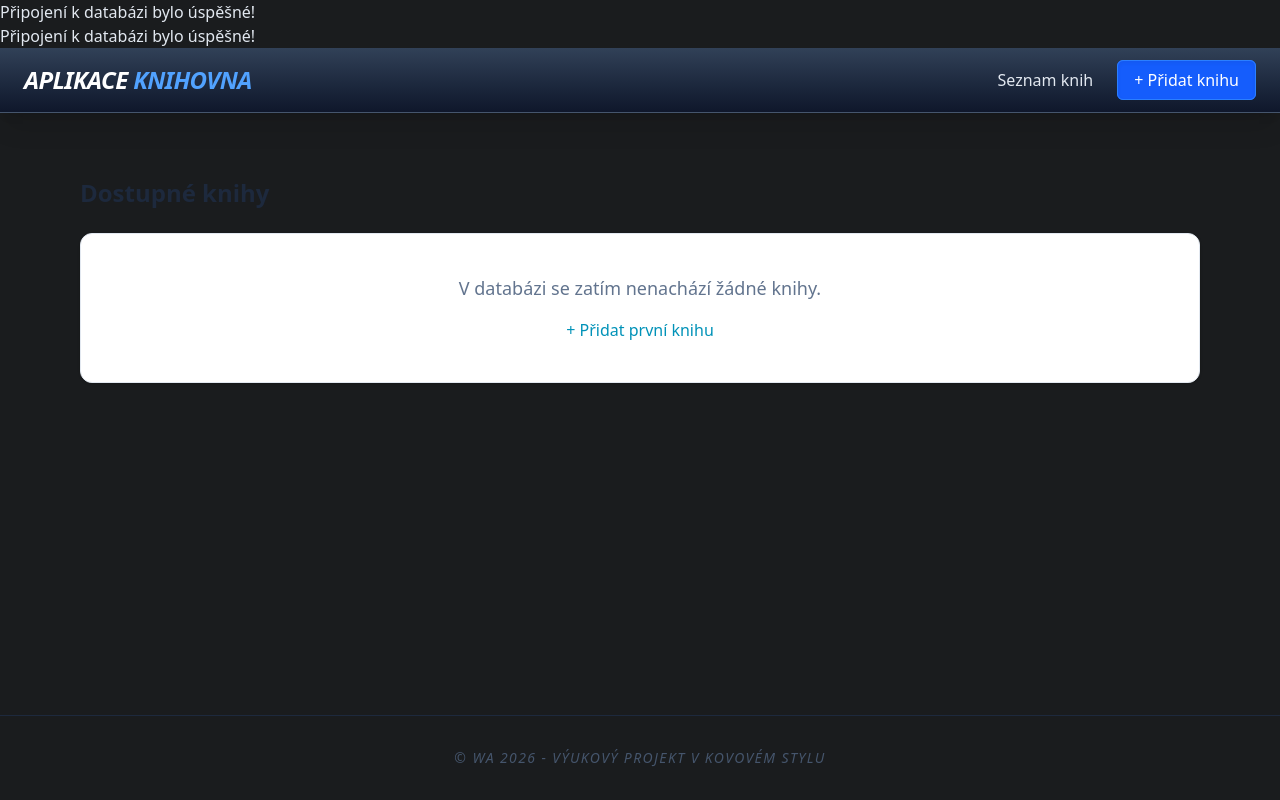
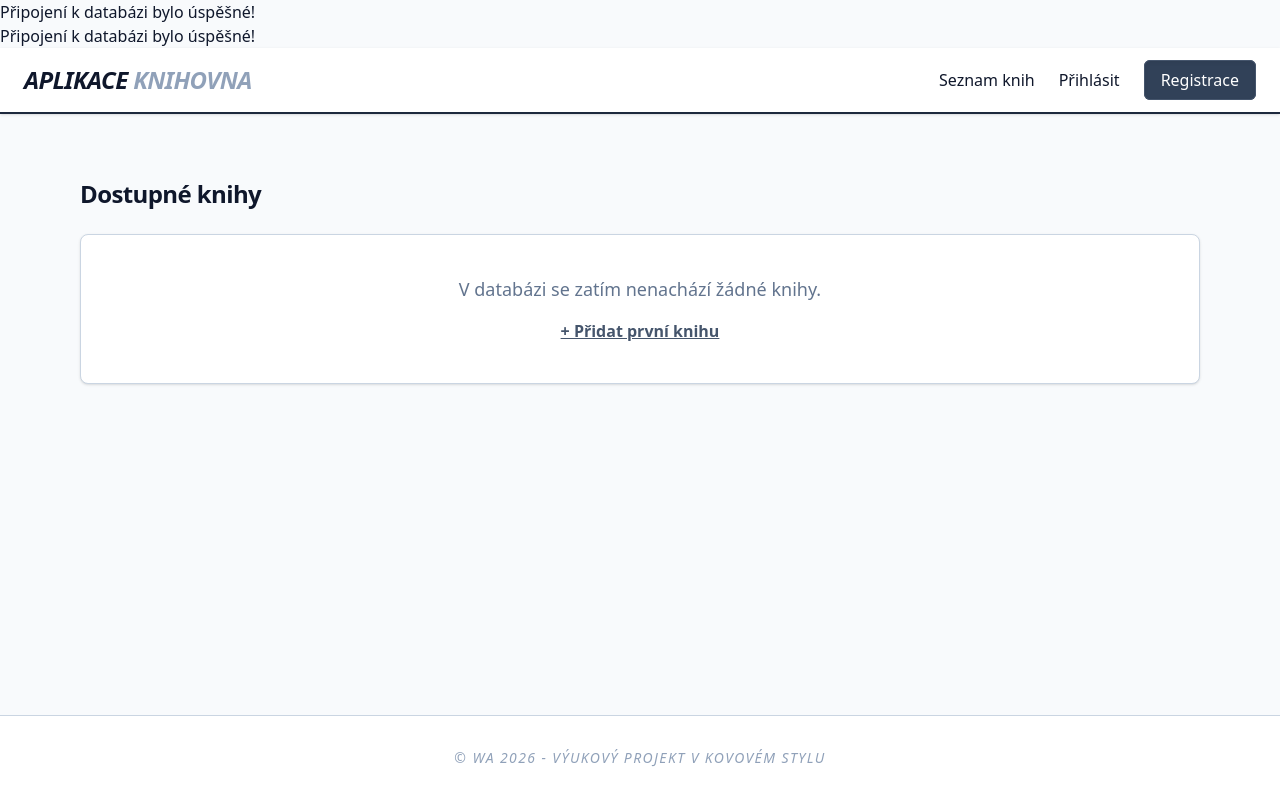
Before and after one commit to agebhardtova/WA-2026-AG, a PHP site: page / in a window 1280 px wide. Run offline with PHP 8.4, Linux system fonts and the light colour scheme; data that the repository does not hold is empty.

Commit message:
Registrace a přihlašování #19

```diff
--- a/BooksApp/app/views/books/books_list.php
+++ b/BooksApp/app/views/books/books_list.php
@@ -3,42 +3,42 @@
 <main class="max-w-6xl mx-auto px-4 py-8 flex-grow w-full">
 
     <div class="flex justify-between items-end mb-6">
-        <h2 class="text-2xl font-semibold text-slate-800">Dostupné knihy</h2>
+        <h2 class="text-2xl font-bold text-slate-900 tracking-tight">Dostupné knihy</h2>
     </div>
 
     <?php if (empty($books)): ?>
-        <div class="bg-white rounded-xl shadow-sm border border-slate-200 p-10 text-center">
+        <div class="bg-white rounded-lg shadow-sm border border-slate-300 p-10 text-center">
             <p class="text-slate-500 text-lg">V databázi se zatím nenachází žádné knihy.</p>
-            <a href="<?= BASE_URL ?>/index.php?url=book/create" class="inline-block mt-4 text-cyan-600 hover:text-cyan-800 font-medium">
+            <a href="<?= BASE_URL ?>/index.php?url=book/create" class="inline-block mt-4 text-slate-600 hover:text-black font-bold underline transition-colors">
                 + Přidat první knihu
             </a>
         </div>
     <?php else: ?>
-        <div class="bg-white rounded-xl shadow-sm border border-slate-200 overflow-hidden">
+        <div class="bg-white rounded-lg shadow-sm border border-slate-300 overflow-hidden">
             <div class="overflow-x-auto">
                 <table class="w-full text-left border-collapse">
                     <thead>
-                        <tr class="bg-slate-50 border-b border-slate-200 text-slate-500 text-xs uppercase tracking-wider">
-                            <th class="px-6 py-4 font-semibold">ID</th>
-                            <th class="px-6 py-4 font-semibold">Název knihy</th>
-                            <th class="px-6 py-4 font-semibold">Autor</th>
-                            <th class="px-6 py-4 font-semibold">Rok</th>
-                            <th class="px-6 py-4 font-semibold">Cena</th>
-                            <th class="px-6 py-4 font-semibold text-right">Akce</th>
+                        <tr class="bg-slate-100 border-b-2 border-slate-800 text-slate-700 text-xs uppercase tracking-wider">
+                            <th class="px-6 py-4 font-bold">ID</th>
+                            <th class="px-6 py-4 font-bold">Název knihy</th>
+                            <th class="px-6 py-4 font-bold">Autor</th>
+                            <th class="px-6 py-4 font-bold">Rok</th>
+                            <th class="px-6 py-4 font-bold">Cena</th>
+                            <th class="px-6 py-4 font-bold text-right">Akce</th>
                         </tr>
                     </thead>
-                    <tbody class="divide-y divide-slate-100 text-sm">
+                    <tbody class="divide-y divide-slate-200 text-sm">
                         <?php foreach ($books as $book): ?>
                             <tr class="hover:bg-slate-50 transition-colors group">
-                                <td class="px-6 py-4 text-slate-500">#<?= htmlspecialchars($book['id']) ?></td>
-                                <td class="px-6 py-4 font-medium text-slate-900"><?= htmlspecialchars($book['title']) ?></td>
+                                <td class="px-6 py-4 text-slate-400 font-medium">#<?= htmlspecialchars($book['id']) ?></td>
+                                <td class="px-6 py-4 font-bold text-slate-900"><?= htmlspecialchars($book['title']) ?></td>
                                 <td class="px-6 py-4 text-slate-600"><?= htmlspecialchars($book['author']) ?></td>
                                 <td class="px-6 py-4 text-slate-600"><?= htmlspecialchars($book['year']) ?></td>
-                                <td class="px-6 py-4 text-slate-900 font-medium"><?= htmlspecialchars($book['price']) ?> Kč</td>
+                                <td class="px-6 py-4 text-slate-900 font-semibold"><?= htmlspecialchars($book['price']) ?> Kč</td>
                                 <td class="px-6 py-4 text-right space-x-3">
-                                    <a href="<?= BASE_URL ?>/index.php?url=book/show/<?= $book['id'] ?>" class="text-indigo-500 hover:text-indigo-700 font-medium transition-colors">Detail</a>
-                                    <a href="<?= BASE_URL ?>/index.php?url=book/edit/<?= $book['id'] ?>" class="text-sky-500 hover:text-sky-700 font-medium transition-colors">Upravit</a>
-                                    <a href="<?= BASE_URL ?>/index.php?url=book/delete/<?= $book['id'] ?>" onclick="return confirm('Opravdu chcete knihu smazat?')" class="text-rose-500 hover:text-rose-700 font-medium transition-colors">Smazat</a>
+                                    <a href="<?= BASE_URL ?>/index.php?url=book/show/<?= $book['id'] ?>" class="text-slate-400 hover:text-black font-semibold transition-colors">Detail</a>
+                                    <a href="<?= BASE_URL ?>/index.php?url=book/edit/<?= $book['id'] ?>" class="text-slate-400 hover:text-black font-semibold transition-colors">Upravit</a>
+                                    <a href="<?= BASE_URL ?>/index.php?url=book/delete/<?= $book['id'] ?>" onclick="return confirm('Opravdu chcete knihu smazat?')" class="text-slate-800 hover:text-black font-bold underline transition-colors">Smazat</a>
                                 </td>
                             </tr>
                         <?php endforeach; ?>
--- a/BooksApp/app/views/layout/footer.php
+++ b/BooksApp/app/views/layout/footer.php
@@ -1,5 +1,5 @@
-    <footer class="mt-auto border-t border-slate-800 py-8 text-center bg-[#1a1c1e]">
-        <p class="text-slate-600 text-sm tracking-widest uppercase italic">&copy; WA 2026 - Výukový projekt v kovovém stylu</p>
+<footer class="mt-auto border-t border-slate-300 py-8 text-center bg-white">
+        <p class="text-slate-400 text-sm tracking-widest uppercase italic">&copy; WA 2026 - Výukový projekt v kovovém stylu</p>
     </footer>
 
 </body>
--- a/BooksApp/app/views/layout/header.php
+++ b/BooksApp/app/views/layout/header.php
@@ -6,24 +6,45 @@
     <script src="https://cdn.jsdelivr.net/npm/@tailwindcss/browser@4"></script>
     <title>Knihovna - Výuková aplikace</title>
 </head>
-<body class="bg-[#1a1c1e] text-slate-200 min-h-screen font-sans flex flex-col">
+<body class="bg-slate-50 text-slate-900 min-h-screen font-sans flex flex-col">
 
-    <header class="bg-gradient-to-b from-slate-700 to-slate-900 border-b border-slate-600 shadow-xl">
+    <header class="bg-white border-b-2 border-slate-800 shadow-sm">
         <div class="container mx-auto px-6 py-4 flex flex-col md:flex-row justify-between items-center">
-            <h1 class="text-2xl font-bold tracking-tight text-white uppercase italic">
-                Aplikace <span class="text-blue-400">Knihovna</span>
+            <h1 class="text-2xl font-bold tracking-tight text-slate-900 uppercase italic">
+                Aplikace <span class="text-slate-400">Knihovna</span>
             </h1>
 
            <nav class="mt-4 md:mt-0">
-                <ul class="flex space-x-6">
+                <ul class="flex items-center space-x-6">
                     <li>
                         <a href="<?= BASE_URL ?>/index.php" class="hover:text-blue-400 transition-colors font-medium">Seznam knih</a>
                     </li>
+
+                    <?php if (isset($_SESSION['user_id'])): ?>
                         <li>
                             <a href="<?= BASE_URL ?>/index.php?url=book/create" class="bg-blue-600 hover:bg-blue-500 text-white px-4 py-2 rounded-md transition-all shadow-inner border border-blue-500">
                                 + Přidat knihu
                             </a>
                         </li>
+                        <li class="text-slate-400 text-sm">
+                            Ahoj, <span class="text-white font-semibold tracking-wide"><?= htmlspecialchars($_SESSION['user_name']) ?></span>
+                        </li>
+                        <li>
+                            <a href="<?= BASE_URL ?>/index.php?url=auth/logout" class="text-rose-400 hover:text-white transition-colors text-sm uppercase tracking-wider font-medium">
+                                Odhlásit
+                            </a>
+                        </li>
+
+                    <?php else: ?>
+                        <li>
+                            <a href="<?= BASE_URL ?>/index.php?url=auth/login" class="hover:text-blue-400 transition-colors font-medium">Přihlásit</a>
+                        </li>
+                        <li>
+                            <a href="<?= BASE_URL ?>/index.php?url=auth/register" class="bg-slate-700 hover:bg-slate-600 text-white px-4 py-2 rounded-md transition-all shadow-inner border border-slate-600">
+                                Registrace
+                            </a>
+                        </li>
+                    <?php endif; ?>
                 </ul>
             </nav>
         </div>
@@ -35,15 +56,15 @@
                 <?php foreach ($_SESSION['messages'] as $type => $messages): ?>
                     <?php
                         $styles = [
-                            'success' => 'bg-emerald-900/30 border-emerald-500 text-emerald-400',
-                            'error'   => 'bg-rose-900/30 border-rose-500 text-rose-400',
-                            'notice'  => 'bg-amber-900/30 border-amber-500 text-amber-400',
+                            'success' => 'bg-white border-slate-800 text-slate-800',
+                            'error'   => 'bg-slate-200 border-black text-black font-bold',
+                            'notice'  => 'bg-slate-50 border-slate-500 text-slate-600',
                         ];
-                        $style = $styles[$type] ?? 'bg-slate-800 border-slate-500 text-slate-300';
+                        $style = $styles[$type] ?? 'bg-white border-slate-500 text-slate-700';
                     ?>
                     <?php foreach ($messages as $message): ?>
-                        <div class="<?= $style ?> border-l-4 p-4 rounded-r-lg shadow-md animate-fade-in">
-                            <p class="font-semibold text-sm italic"><?= htmlspecialchars($message) ?></p>
+                        <div class="<?= $style ?> border-l-4 p-4 rounded-r-lg shadow-sm animate-fade-in">
+                            <p class="text-sm italic"><?= htmlspecialchars($message) ?></p>
                         </div>
                     <?php endforeach; ?>
                 <?php endforeach; ?>
```
Also changed, not shown: BooksApp/app/controllers/AuthController.php (added, +124 -0 lines), BooksApp/app/models/User.php (added, +61 -0 lines), BooksApp/app/views/auth/login.php (added, +42 -0 lines), BooksApp/app/views/auth/register.php (added, +79 -0 lines), BooksApp/public/images/logo.png (added). Lines whose indentation alone changed are shown as unchanged.
